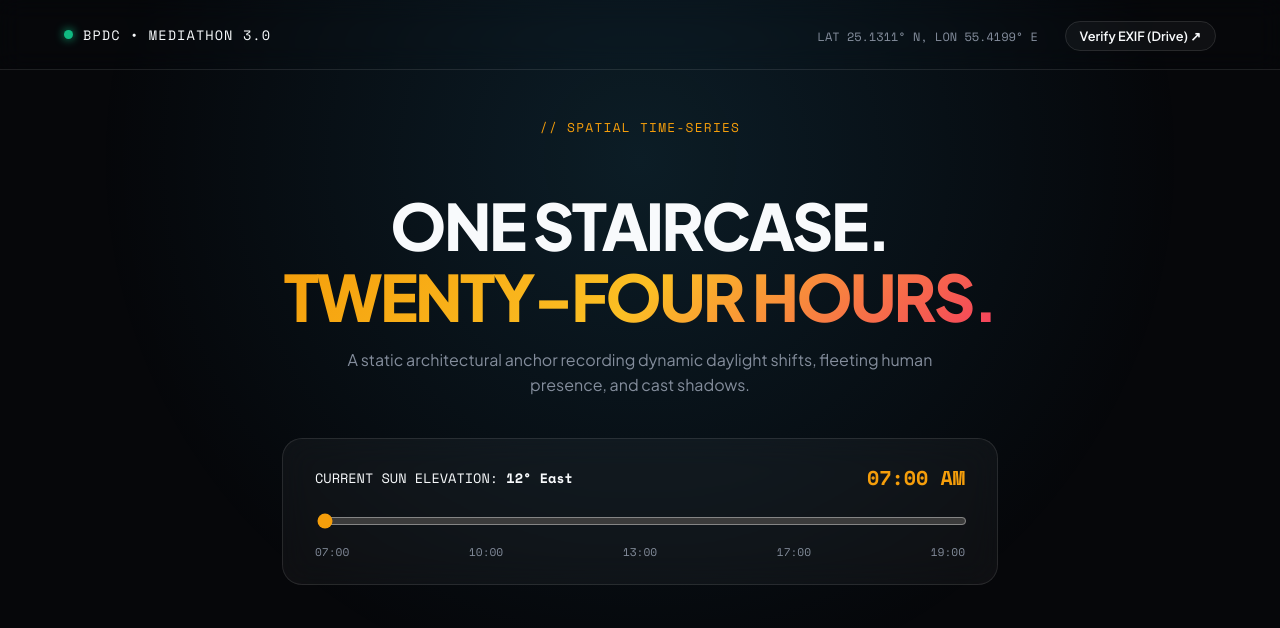
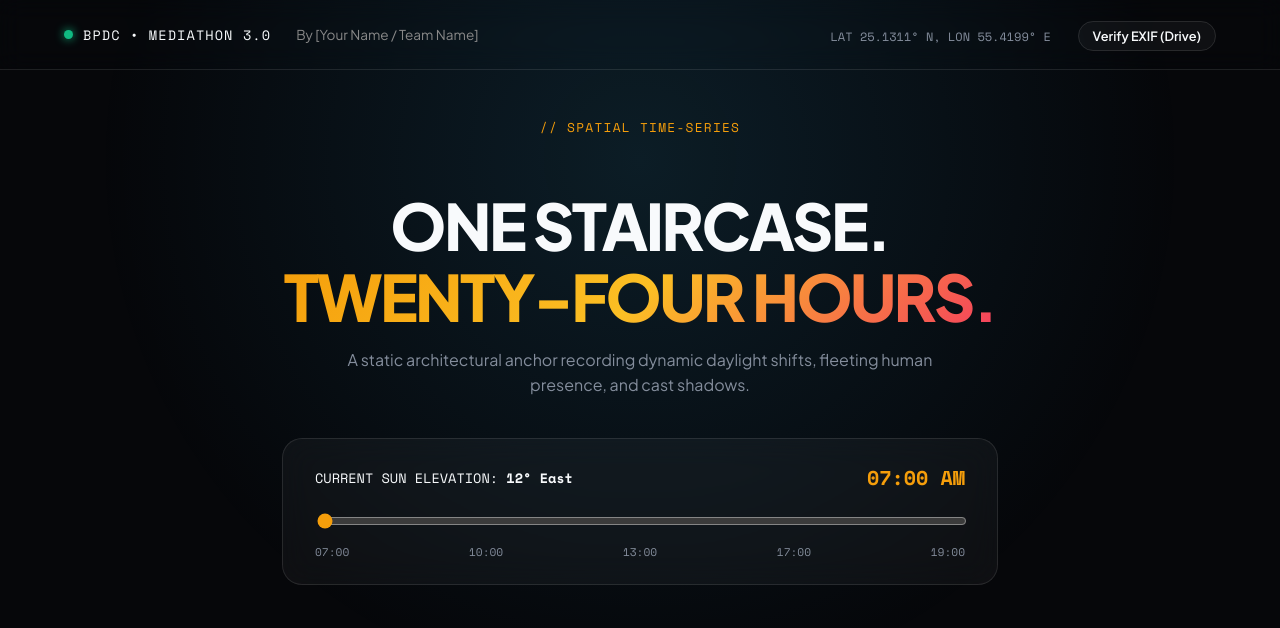
Before and after one commit to MandoMacho/mediathon-staircase, a plain HTML site: page index.html in a window 1280 px wide. Shown: the top 628 px of the page. Drawn offline with nearby package versions, Linux system fonts and the light colour scheme.

Commit message:
Update navigation bar with author name and EXIF link
Added author name to the navigation bar and updated EXIF link.

```diff
--- a/index.html
+++ b/index.html
@@ -14,16 +14,17 @@
   <div class="ambient-fog" id="ambientFog"></div>
 
   <!-- Top Navigation -->
-  <header class="navbar">
+<header class="navbar">
     <div class="nav-left">
-      <span class="pulse-indicator"></span>
-      <span class="mono-title">BPDC • MEDIATHON 3.0</span>
+        <span class="pulse-indicator"></span>
+        <span class="mono-title">BPDC • MEDIATHON 3.0</span>
+        <span class="nav-author" style="margin-left: 15px; color: #888; font-size: 0.85rem;">By [Your Name / Team Name]</span>
     </div>
     <div class="nav-right">
-      <span class="mono-sub">LAT 25.1311° N, LON 55.4199° E</span>
-      <a href="https://drive.google.com/drive/folders/15Yk2aTuCPpl5LPt4dbA7DozDra7DP0qO?usp=drive_link" target="_blank" class="exif-btn">Verify EXIF (Drive) ↗</a>
+        <span class="mono-sub">LAT 25.1311° N, LON 55.4199° E</span>
+        <a href="https://drive.google.com/drive/folders/15Yk2aTuCPp15LPt4dba7DozDra7DP0q0?usp=drive_link" target="_blank" class="exif-btn">Verify EXIF (Drive)</a>
     </div>
-  </header>
+</header>
 
   <main>
     <!-- Section 1: Hero & Real-time Solar Scrubber -->
```
